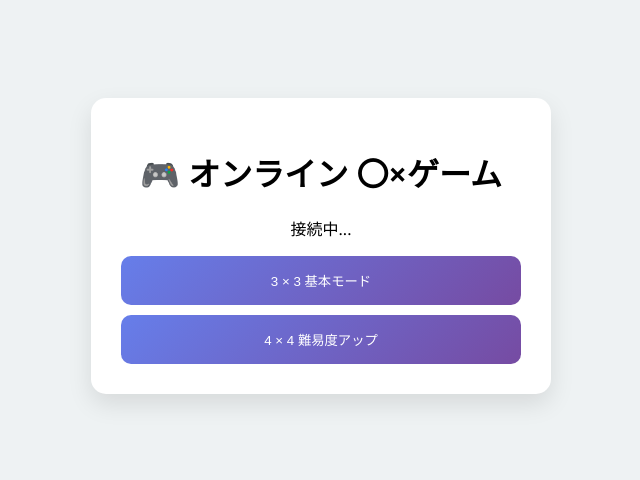
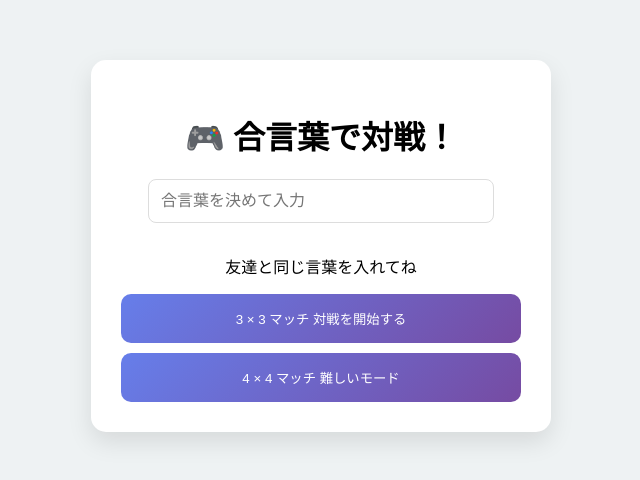
Before and after one commit to gaia496/marubatu_game, a website: page index.html in a window 1280 px wide. Shown: the part 154-634 px from the top of the page, without its empty margins (319-959 px from the left). Drawn offline with nearby package versions, Linux system fonts and the light colour scheme; no server answers.

Commit message:
Update index.html

```diff
--- a/index.html
+++ b/index.html
@@ -9,16 +9,18 @@
 <body>
     <div class="container">
         <div id="home-screen">
-            <h1>🎮 オンライン 〇×ゲーム</h1>
-            <p id="role-display">接続中...</p>
+            <h1>🎮 合言葉で対戦！</h1>
+            <input type="text" id="room-input" placeholder="合言葉を決めて入力" style="width: 80%; padding: 12px; margin-bottom: 15px; border-radius: 8px; border: 1px solid #ddd; font-size: 16px;">
+            <p id="role-display">友達と同じ言葉を入れてね</p>
+
             <div class="menu-buttons">
                 <button id="btn-3x3" class="menu-btn">
-                    <span class="btn-title">3 × 3</span>
-                    <span class="btn-desc">基本モード</span>
+                    <span class="btn-title">3 × 3 マッチ</span>
+                    <span class="btn-desc">対戦を開始する</span>
                 </button>
                 <button id="btn-4x4" class="menu-btn">
-                    <span class="btn-title">4 × 4</span>
-                    <span class="btn-desc">難易度アップ</span>
+                    <span class="btn-title">4 × 4 マッチ</span>
+                    <span class="btn-desc">難しいモード</span>
                 </button>
             </div>
         </div>
@@ -27,7 +29,7 @@
             <h2 id="game-title"></h2>
             <div id="message"></div>
             <div id="board" class="board"></div>
-            <button id="back-button">🏠 ホームに戻る</button>
+            <button id="back-button">🏠 退出する</button>
         </div>
     </div>
     <script src="/socket.io/socket.io.js"></script>
```
